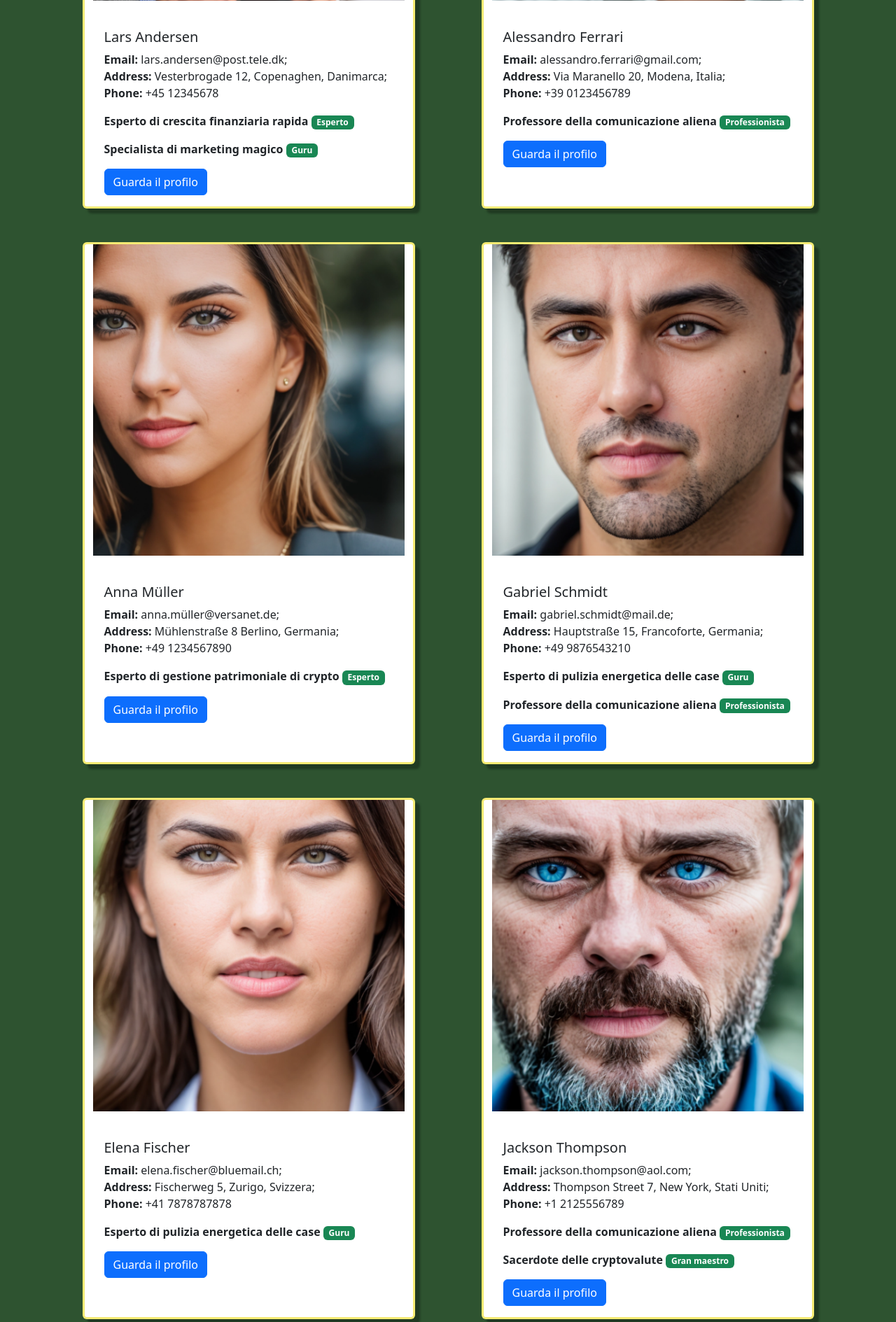
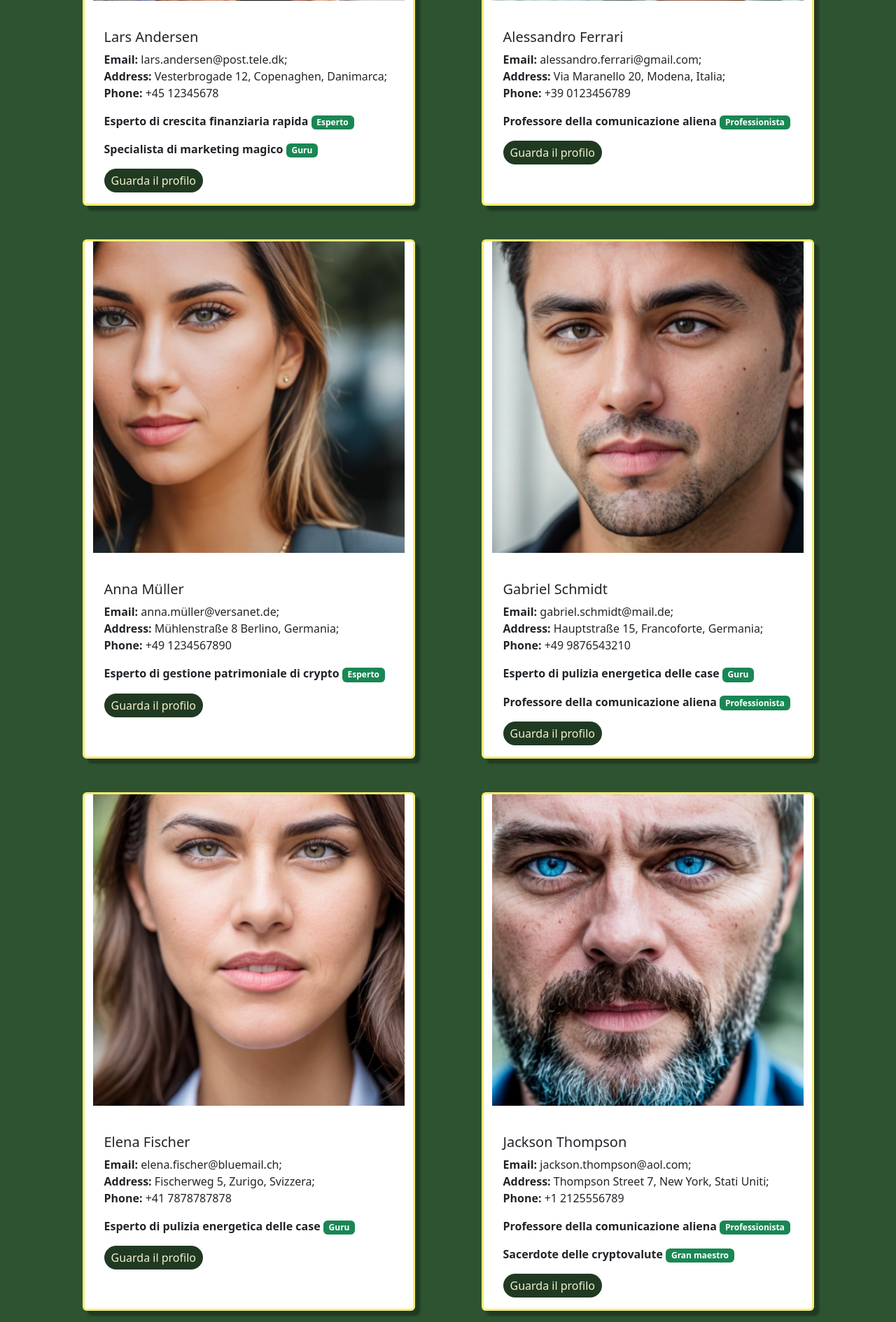
Before and after one commit to Morella92/final-project, a Laravel app: page /teachers in a window 1280 px wide. Shown: the part 584-2473 px from the top of the page at 70% size. Run offline with Laravel 9, Linux system fonts and the light colour scheme; a user stored in the database is signed in; data comes from the database, SQL or seed files in the repository; style sheets or scripts are compiled from the project's sources; some libraries are stand-ins or nearby versions.

Commit message:
FEAT style

```diff
--- a/resources/views/reviews/index.blade.php
+++ b/resources/views/reviews/index.blade.php
@@ -7,6 +7,7 @@
         <table class="table table-striped table-inverse table-responsive bg-white message-style">
             <thead>
                 <tr>
+                    <th>N.</th>
                     <th scope="col">Data</th>
                     <th scope="col">Recensione</th>
                 </tr>
@@ -15,6 +16,7 @@
             <tbody>
                 @foreach ($reviews as $review)
                     <tr>
+                        <td>{{ $loop->iteration }}</td>
                         <td>{{ $review->created_at->format('d/m/y')}}</td>
                         <td>{{ $review->text }}</td>
                     </tr>
--- a/resources/views/teachers/index.blade.php
+++ b/resources/views/teachers/index.blade.php
@@ -30,7 +30,9 @@
                             -
                         @endforelse
 
-                        <a href="{{ route('teachers.show', $teacher) }}" class="btn btn-primary">Guarda il profilo</a>
+                        <button class="edit-button">
+                            <a class="edit-link" href="{{ route('teachers.show', $teacher) }}">Guarda il profilo</a>
+                        </button>
                     </div>
                 </div>
             @endforeach
```
